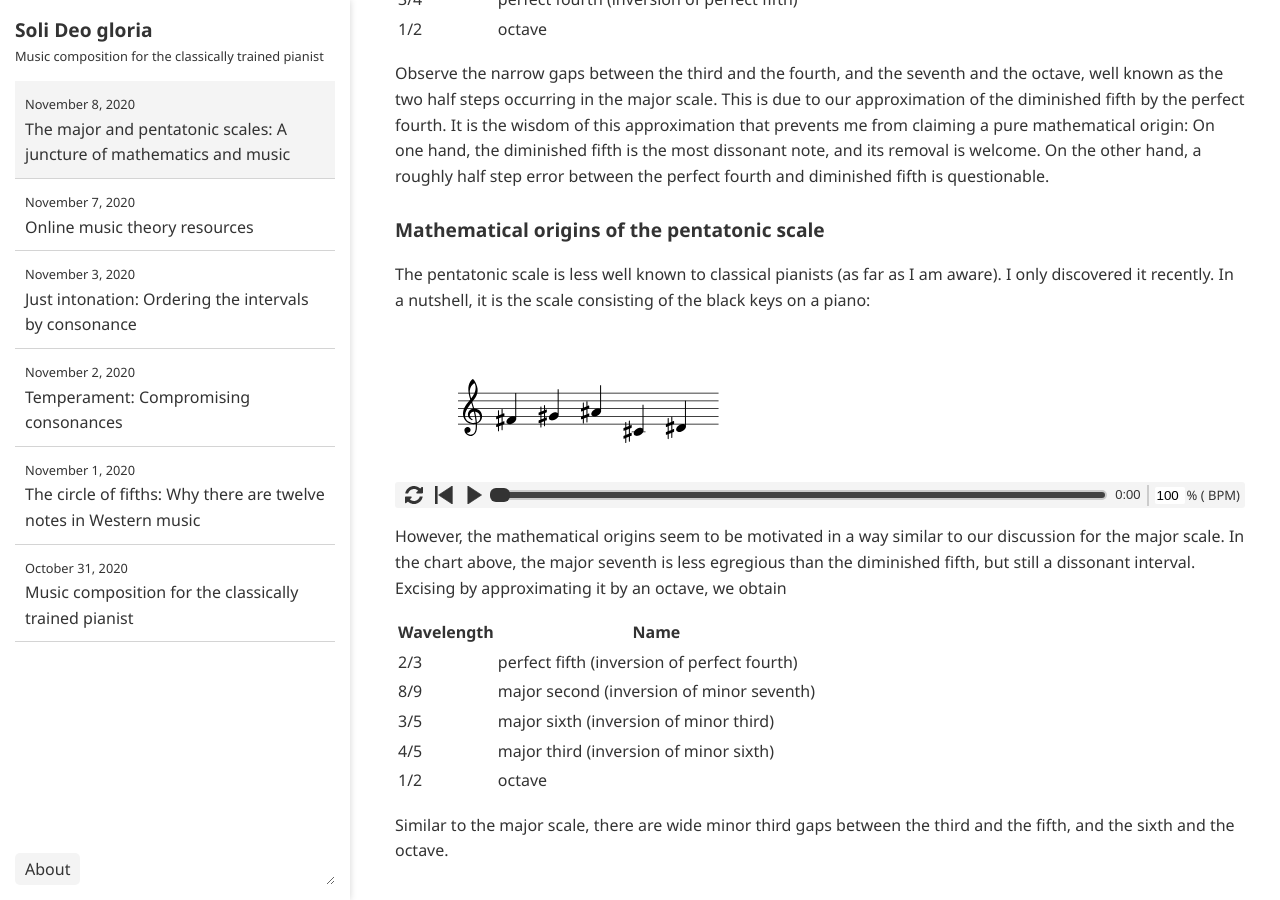
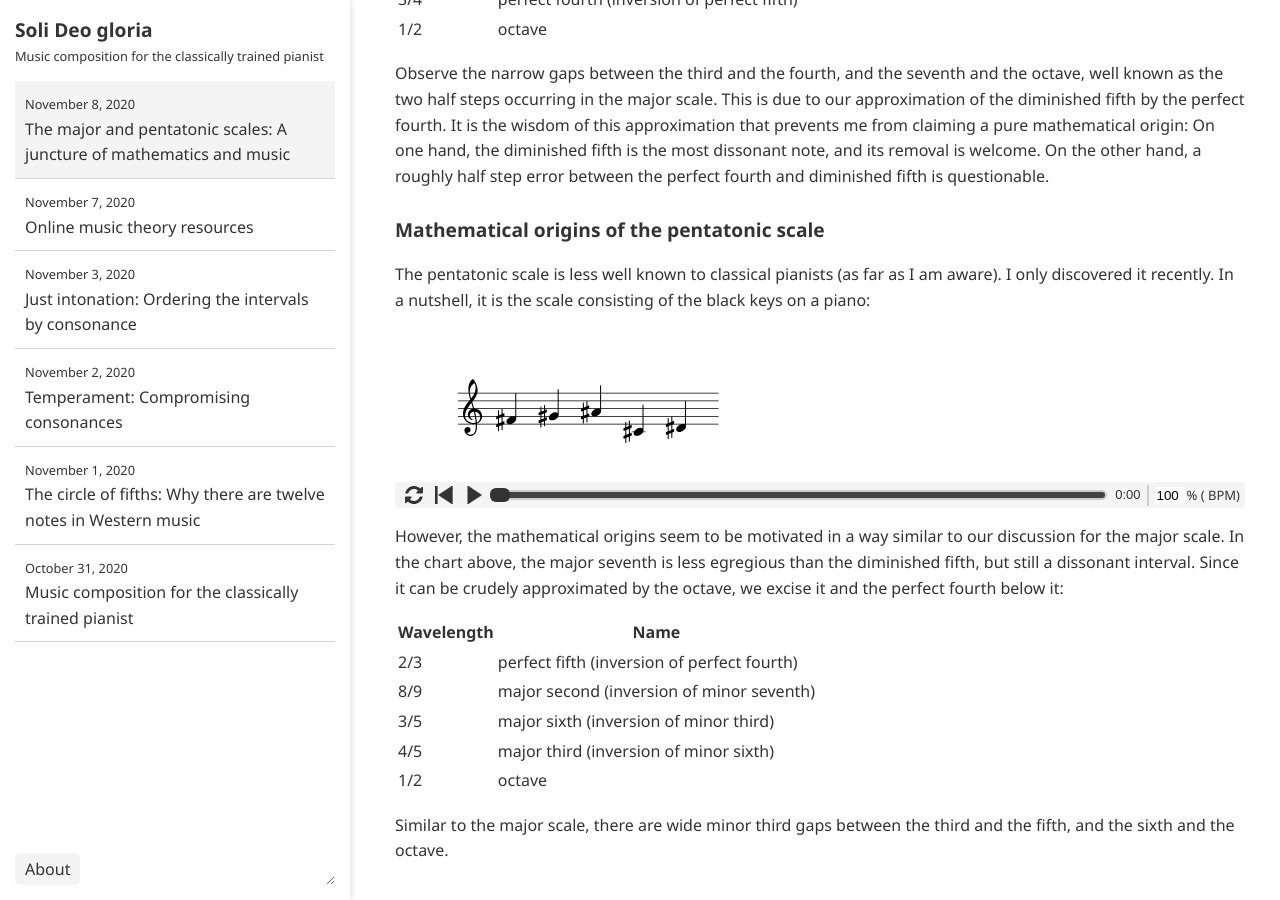
Before and after one commit to ansyblenetwork/sdg, a Jekyll site: the page built from _posts/2020-11-08-the-major-and.md, in a window 1280 px wide and 900 px high, scrolled down 1057 px. Built offline with Jekyll 4.4.1, drawn with Linux system fonts in a browser that asks for light colours.

Commit message:
Update 2020-11-08-the-major-and.md

```diff
--- a/_posts/2020-11-08-the-major-and.md
+++ b/_posts/2020-11-08-the-major-and.md
@@ -54,7 +54,7 @@ Q:1/4=60
 `);
 </script>
 
-However, the mathematical origins seem to be motivated in a way similar to our discussion for the major scale. In the chart above, the major seventh is less egregious than the diminished fifth, but still a dissonant interval. Excising by approximating it by an octave, we obtain
+However, the mathematical origins seem to be motivated in a way similar to our discussion for the major scale. In the chart above, the major seventh is less egregious than the diminished fifth, but still a dissonant interval. Since it can be crudely approximated by the octave, we excise it and the perfect fourth below it:
 
 | Wavelength | Name |
 | ------------- | ------------- |
```
